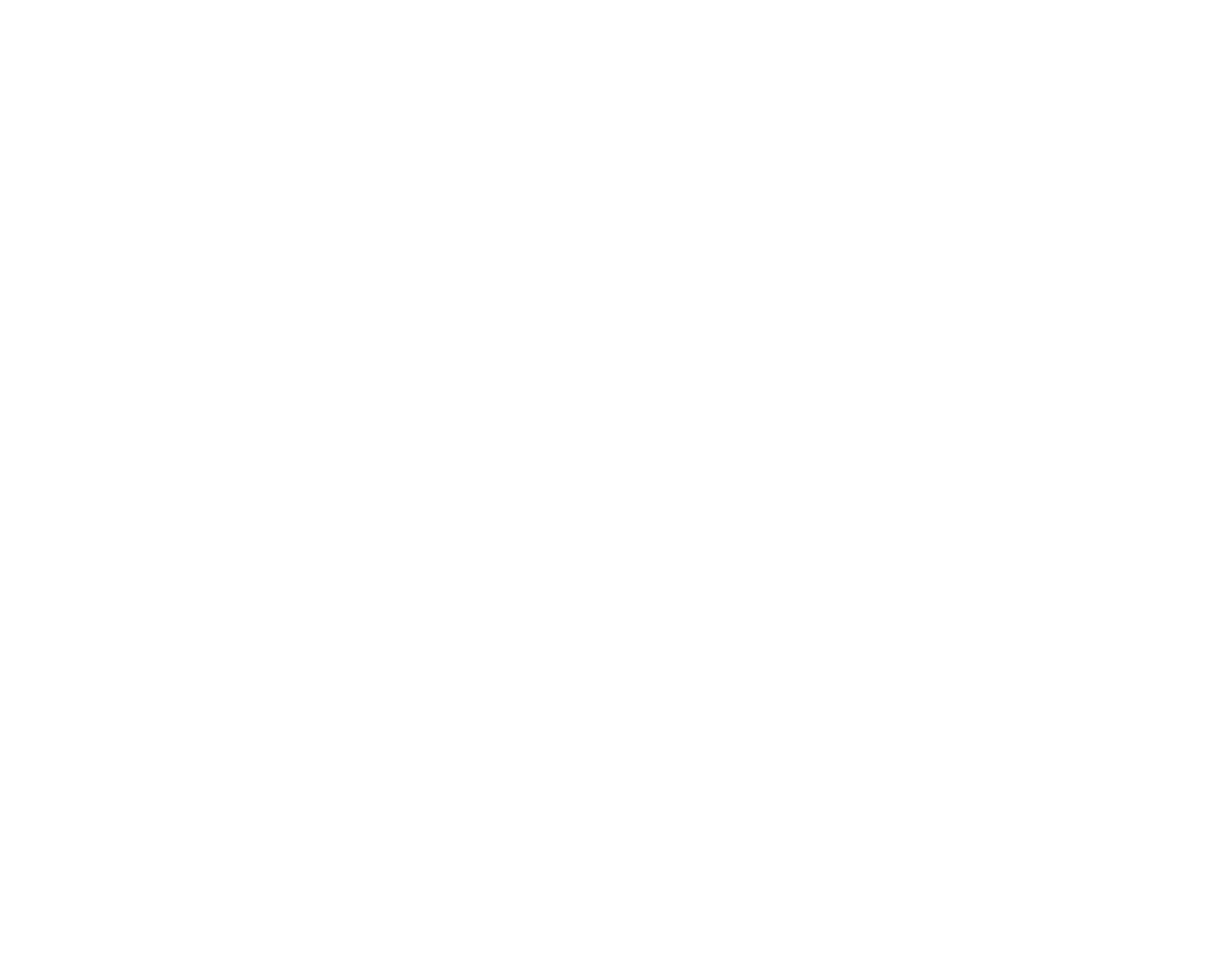
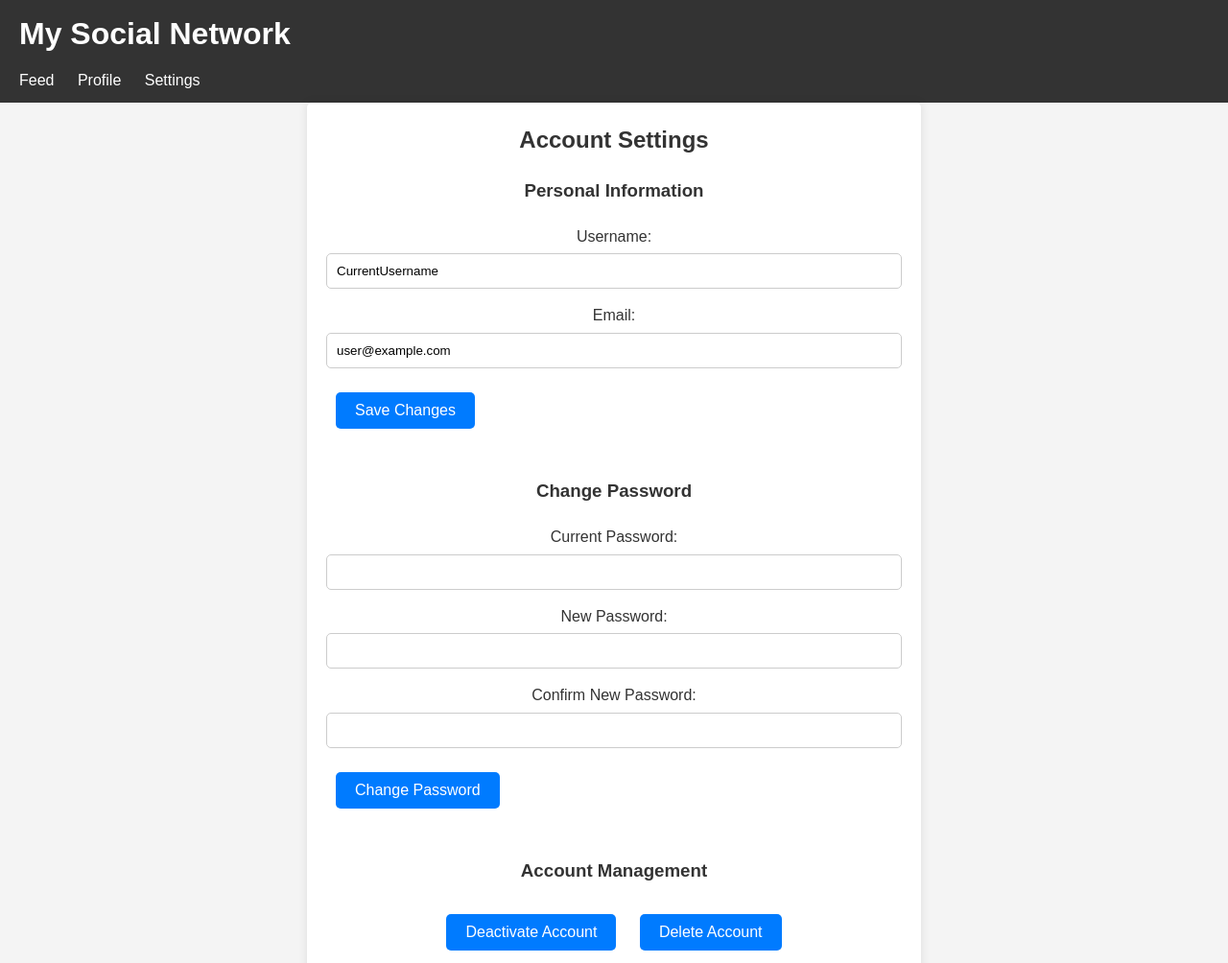
Before and after one commit to zia-ulislam/Scocial-NEtwoking-platform, a plain HTML site: page socialNetworking/pages/setting.html in a window 1280 px wide. Shown: the whole page at 96% size. Before the commit the page ends 800 px from the top, so only its background shows below. Drawn offline with Linux system fonts and the light colour scheme.

Commit message:
Add files via upload

```diff
--- a/socialNetworking/pages/setting.html
+++ b/socialNetworking/pages/setting.html
@@ -0,0 +1,60 @@
+<!DOCTYPE html>
+<html lang="en">
+<head>
+    <meta charset="UTF-8">
+    <meta name="viewport" content="width=device-width, initial-scale=1.0">
+    <title>Account Settings</title>
+    <link rel="stylesheet" href="../styles/main.css">
+</head>
+<body>
+    <header>
+        <h1>My Social Network</h1>
+        <nav>
+            <ul>
+                <li><a href="feed.html">Feed</a></li>
+                <li><a href="profile.html">Profile</a></li>
+                <li><a href="settings.html">Settings</a></li>
+            </ul>
+        </nav>
+    </header>
+    <main class="settings-container">
+        <h2>Account Settings</h2>
+
+        <section class="settings-section">
+            <h3>Personal Information</h3>
+            <form id="personal-info-form">
+                <label for="username">Username:</label>
+                <input type="text" id="username" name="username" value="CurrentUsername">
+
+                <label for="email">Email:</label>
+                <input type="email" id="email" name="email" value="user@example.com">
+
+                <button type="submit" class="action-button">Save Changes</button>
+            </form>
+        </section>
+
+        <section class="settings-section">
+            <h3>Change Password</h3>
+            <form id="password-form">
+                <label for="current-password">Current Password:</label>
+                <input type="password" id="current-password" name="current-password">
+
+                <label for="new-password">New Password:</label>
+                <input type="password" id="new-password" name="new-password">
+
+                <label for="confirm-password">Confirm New Password:</label>
+                <input type="password" id="confirm-password" name="confirm-password">
+
+                <button type="submit" class="action-button">Change Password</button>
+            </form>
+        </section>
+
+        <section class="settings-section">
+            <h3>Account Management</h3>
+            <button class="action-button">Deactivate Account</button>
+            <button class="action-button">Delete Account</button>
+        </section>
+    </main>
+    <script src="../scripts/main.js"></script>
+</body>
+</html>
--- a/socialNetworking/scripts/main.js
+++ b/socialNetworking/scripts/main.js
@@ -0,0 +1,59 @@
+document.addEventListener('DOMContentLoaded', () => {
+    // Handle Personal Information Form Submission
+    const personalInfoForm = document.getElementById('personal-info-form');
+    personalInfoForm.addEventListener('submit', (event) => {
+        event.preventDefault(); // Prevent the form from submitting the traditional way
+
+        const username = document.getElementById('username').value;
+        const email = document.getElementById('email').value;
+
+        // Basic validation
+        if (username === '' || email === '') {
+            alert('Please fill in all fields.');
+        } else {
+            alert('Personal information updated successfully!');
+            // Here you would typically send the data to the server using fetch or AJAX
+            console.log(`Username: ${username}, Email: ${email}`);
+        }
+    });
+
+    // Handle Password Change Form Submission
+    const passwordForm = document.getElementById('password-form');
+    passwordForm.addEventListener('submit', (event) => {
+        event.preventDefault(); // Prevent the form from submitting the traditional way
+
+        const currentPassword = document.getElementById('current-password').value;
+        const newPassword = document.getElementById('new-password').value;
+        const confirmPassword = document.getElementById('confirm-password').value;
+
+        // Basic validation
+        if (currentPassword === '' || newPassword === '' || confirmPassword === '') {
+            alert('Please fill in all fields.');
+        } else if (newPassword !== confirmPassword) {
+            alert('New passwords do not match.');
+        } else {
+            alert('Password changed successfully!');
+            // Here you would typically send the data to the server using fetch or AJAX
+            console.log(`Current Password: ${currentPassword}, New Password: ${newPassword}`);
+        }
+    });
+
+    // Handle Account Management Buttons
+    const deactivateButton = document.querySelector('.settings-section .action-button:nth-child(1)');
+    const deleteButton = document.querySelector('.settings-section .action-button:nth-child(2)');
+
+    deactivateButton.addEventListener('click', () => {
+        alert('Account deactivated.');
+        // Here you would typically send the action to the server
+        console.log('Account deactivated.');
+    });
+
+    deleteButton.addEventListener('click', () => {
+        const confirmation = confirm('Are you sure you want to delete your account? This action cannot be undone.');
+        if (confirmation) {
+            alert('Account deleted.');
+            // Here you would typically send the action to the server
+            console.log('Account deleted.');
+        }
+    });
+});
--- a/socialNetworking/styles/main.css
+++ b/socialNetworking/styles/main.css
@@ -182,3 +182,60 @@ main {
     display: flex;
     justify-content: space-between;
 }
+
+/* Settings Page Container */
+.settings-container {
+    max-width: 600px;
+    margin: 0 auto;
+    padding: 20px;
+    background-color: #fff;
+    border-radius: 5px;
+    box-shadow: 0 0 10px rgba(0, 0, 0, 0.1);
+}
+
+/* Settings Sections */
+.settings-section {
+    margin-bottom: 40px;
+}
+
+.settings-section h3 {
+    margin-bottom: 20px;
+}
+
+.settings-section form {
+    display: flex;
+    flex-direction: column;
+}
+
+.settings-section label {
+    margin-bottom: 5px;
+}
+
+.settings-section input {
+    margin-bottom: 15px;
+    padding: 10px;
+    border-radius: 5px;
+    border: 1px solid #ccc;
+}
+
+.settings-section button {
+    align-self: flex-start;
+}
+
+/* Action Buttons */
+.action-button {
+    background-color: #007BFF;
+    color: white;
+    border: none;
+    padding: 10px 20px;
+    margin-top: 10px;
+    font-size: 16px;
+    border-radius: 5px;
+    cursor: pointer;
+    transition: background-color 0.3s ease, transform 0.2s ease;
+}
+
+.action-button:hover {
+    background-color: #0056b3;
+    transform: translateY(-2px);
+}
```
